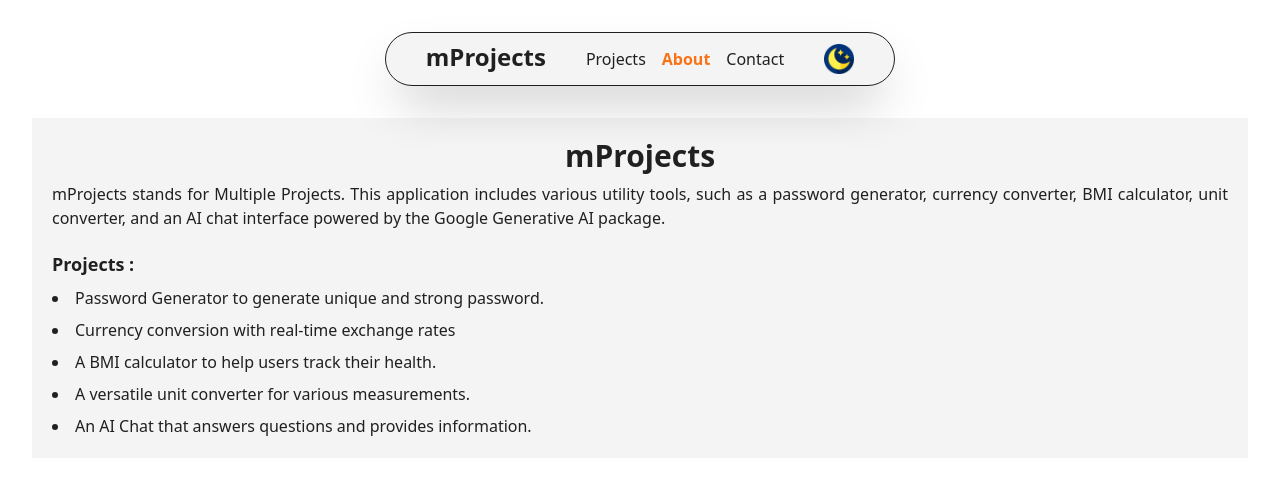
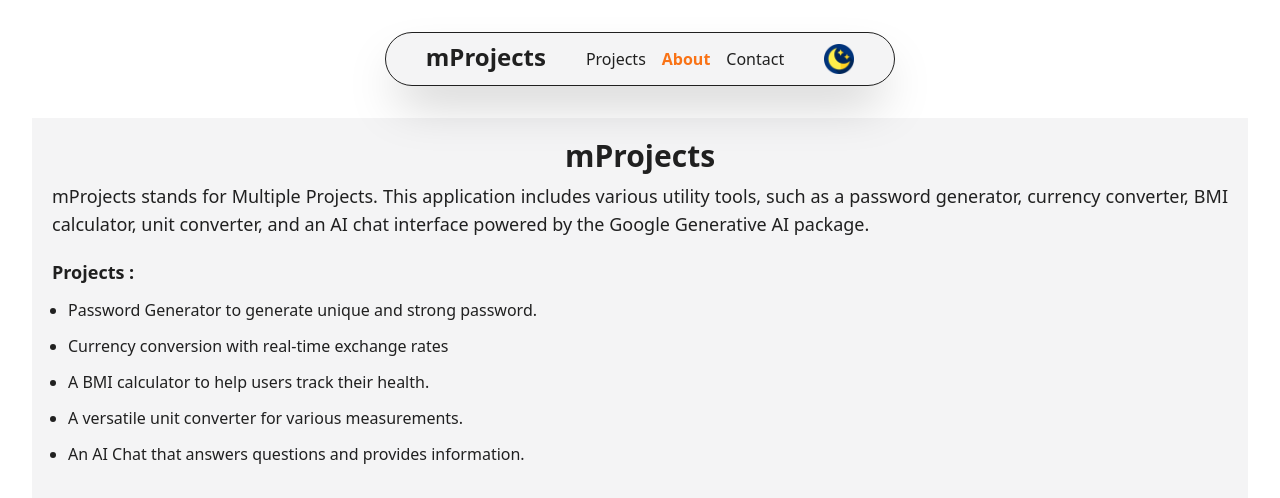
Before and after one commit to abhisharma54/mProjects, a React (Vite) app: page /about in a window 1280 px wide. Shown: the top 498 px of the page. Built offline with nearby package versions, Linux system fonts and the light colour scheme.

Commit message:
minor fix

```diff
--- a/src/Components/About.jsx
+++ b/src/Components/About.jsx
@@ -2,17 +2,17 @@
 
 function About() {
   return (
-    <div className='w-full bg-zinc-100 p-5 dark:bg-yellow-100'>
+    <div className='w-full bg-zinc-100 p-5 pb-20 dark:bg-yellow-100'>
         <h1 className='text-3xl font-bold text-[#202020]'>mProjects</h1>
-        <p className='text-justify mt-2 font-medium text-[#202020]'>mProjects stands for Multiple Projects. This application includes various utility tools, such as a password generator, currency converter, BMI calculator, unit converter, and an AI chat interface powered by the Google Generative AI package.</p>
-        <div className='flex flex-col items-start gap-2 mt-5'>
-        <p className='text-lg font-bold text-[#202020]'>Projects :</p>
-        <li className='text-[#202020] font-medium'>Password Generator to generate unique and strong password.</li>
-        <li className='text-[#202020] font-medium'>Currency conversion with real-time exchange rates</li>
-        <li className='text-[#202020] font-medium'>A BMI calculator to help users track their health.</li>
-        <li className='text-[#202020] font-medium'>A versatile unit converter for various measurements.</li>
-        <li className='text-[#202020] font-medium'>An AI Chat that answers questions and provides information.</li>
-        </div>
+        <p className='text-lg text-justify mt-2 font-medium text-[#202020]'>mProjects stands for Multiple Projects. This application includes various utility tools, such as a password generator, currency converter, BMI calculator, unit converter, and an AI chat interface powered by the Google Generative AI package.</p>
+        <p className='text-lg text-left mt-5 font-bold text-[#202020]'>Projects :</p>
+        <ul className='list-disc ml-4 text-left'>
+        <li className='text-[#202020] font-medium mt-3 mb-3'>Password Generator to generate unique and strong password.</li>
+        <li className='text-[#202020] font-medium mb-3'>Currency conversion with real-time exchange rates</li>
+        <li className='text-[#202020] font-medium mb-3'>A BMI calculator to help users track their health.</li>
+        <li className='text-[#202020] font-medium mb-3'>A versatile unit converter for various measurements.</li>
+        <li className='text-[#202020] font-medium mb-3'>An AI Chat that answers questions and provides information.</li>
+        </ul>
     </div>
   )
 }
--- a/src/Components/BmiCalculator/BMICalculator.jsx
+++ b/src/Components/BmiCalculator/BMICalculator.jsx
@@ -4,7 +4,6 @@
   const [height, setHeight] = useState("");
   const [weight, setWeight] = useState("");
   const [heightConvert, setHeightConvert] = useState("");
-  const [loading, setLoading] = useState('')
   const [error, setError] = useState("");
   const [result, setResult] = useState("");
   const [heightInCm, setHeightInCm] = useState("");
@@ -102,11 +101,7 @@
             Result :
           </p>
           <p className="text-lg font-medium text-[#202020] border-b-[1px] border-b-zinc-600 dark:text-yellow-400 dark:border-yellow-400">
-            {loading ? (
-              <span className="font-normal text-[#202020] dark:text-white">
-                converting...
-              </span>
-            ) : result ? (
+            {result ? (
               result
             ) : <div className="w-20 pt-3 border-[0px] border-b-[#202020]"></div>}
           </p>
@@ -149,15 +144,11 @@
           >
             Result :
           </p>
-          <p className="text-lg font-medium text-[#202020] border-b-[1px] border-b-zinc-600 dark:text-yellow-400 dark:border-yellow-400">
-            {loading ? (
-              <span className="font-normal text-[#202020] dark:text-white">
-                converting...
-              </span>
-            ) : heightInCm ? (
-              heightInCm
-            ) : <div className="w-20 pt-3 border-[0px] border-b-[#202020]"></div>}
-          </p>
+            {heightInCm ? (
+              <p className="text-lg font-medium text-[#202020] border-b-[1px] border-b-zinc-600 dark:text-yellow-400 dark:border-yellow-400">
+                {`${heightInCm} cm`}
+              </p>
+            ) : <div className="w-20 pt-3 border-[1px] border-transparent border-b-[#202020] dark:border-b-yellow-400"></div>}
         </div>
             {heightConvertErr && <p className="text-lg text-[#202020] dark:text-white">{heightConvertErr}</p>}
         </div>
--- a/src/Components/Header.jsx
+++ b/src/Components/Header.jsx
@@ -52,7 +52,7 @@
           <header
             className={
               menu
-                ? "flex flex-col items-center gap-10 bg-zinc-100 dark:bg-zinc-950 px-10 shadow-2xl py-2 rounded-full border-[1px] border-[#202020] dark:border-yellow-400 min-[550px]:flex-row max-[550px]:gap-0 max-[550px]:w-full max-[550px]:h-[400px] max-[550px]:rounded-none max-[550px]:border-none max-[550px]:fixed max-[550px]:top-0"
+                ? "flex flex-col items-center gap-10 bg-zinc-100 dark:bg-zinc-950 px-10 shadow-2xl py-2 rounded-full border-[1px] border-[#202020] dark:border-yellow-400 min-[550px]:flex-row max-[550px]:gap-0 max-[550px]:w-full max-[550px]:h-min max-[550px]:pb-10 max-[550px]:rounded-none max-[550px]:border-none max-[550px]:fixed max-[550px]:top-0"
                 : "flex items-center gap-10 bg-zinc-100 dark:bg-zinc-900 px-10 shadow-2xl py-2 rounded-full border-[1px] border-[#202020] dark:border-yellow-400 max-[550px]:hidden"
             }
           >
```
